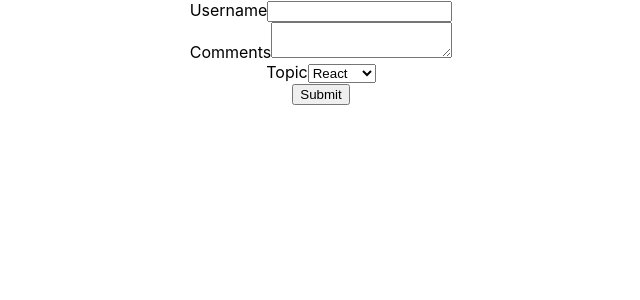
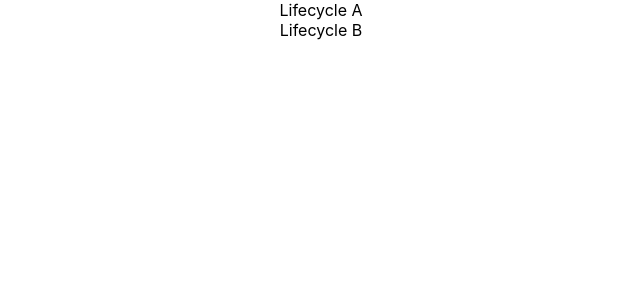
Before and after one commit to NewajShovo/learningReactProject, a React (Create React App) app: page / in a window 1280 px wide. Shown: the top 300 px of the page, without its empty margins (319-959 px from the left). Built offline with nearby package versions, Linux system fonts and the light colour scheme.

Commit message:
Lifecycle mounting

```diff
--- a/src/App.js
+++ b/src/App.js
@@ -26,6 +26,10 @@ import styles from "./appStyles.module.css"; // can't apply into the child compo
 
 import Form from "./components/Form";
 
+import LifecycleA from "./components/LifecycleA";
+
+import LifecycleB from "./components/LifecycleB";
+
 function App() {
   return (
     <div className="App">
@@ -47,7 +51,7 @@ function App() {
       <h1 className={styles.success}> success</h1>
       <Inline /> */}
 
-      <Form />
+      {/* <Form /> */}
 
       {/* <FunctionClick /> */}
 
@@ -55,6 +59,10 @@ function App() {
       {/* <Welcome name=" Hello Shovo"></Welcome> */}
       {/* <Hello /> */}
       {/* <Message /> */}
+
+      <LifecycleA />
+
+      {/* <LifecycleB /> */}
     </div>
   );
 }
--- /dev/null
+++ b/src/components/LifecycleA.jsx
@@ -0,0 +1,34 @@
+import React, { Component } from "react";
+import LifeCycleB from "./LifecycleB";
+
+class LifecycleA extends Component {
+  constructor(props) {
+    super(props);
+
+    this.state = {
+      name: "Shovo",
+    };
+    console.log("Lifecycle A constructor");
+  }
+
+  static getDerivedStateFromProps(props, state) {
+    console.log("Lifecycle A getDerivedStateFromProps");
+    return null;
+  }
+
+  componentDidMount() {
+    console.log("LivecycleA componentDidMount");
+  }
+
+  render() {
+    console.log("LivecycleA Render");
+    return (
+      <div>
+        <div>Lifecycle A</div>
+        <LifeCycleB />
+      </div>
+    );
+  }
+}
+
+export default LifecycleA;
--- /dev/null
+++ b/src/components/LifecycleB.jsx
@@ -0,0 +1,28 @@
+import React, { Component } from "react";
+
+class LifeCycleB extends Component {
+  constructor(props) {
+    super(props);
+
+    this.state = {
+      name: "Shovo",
+    };
+    console.log("LifecycleB constructor");
+  }
+
+  static getDerivedStateFromProps(props, state) {
+    console.log("LifecycleB getDerivedStateFromProps");
+    return null;
+  }
+
+  componentDidMount() {
+    console.log("LivecycleB componentDidMount");
+  }
+
+  render() {
+    console.log("LivecycleB Render");
+    return <div>Lifecycle B</div>;
+  }
+}
+
+export default LifeCycleB;
```
